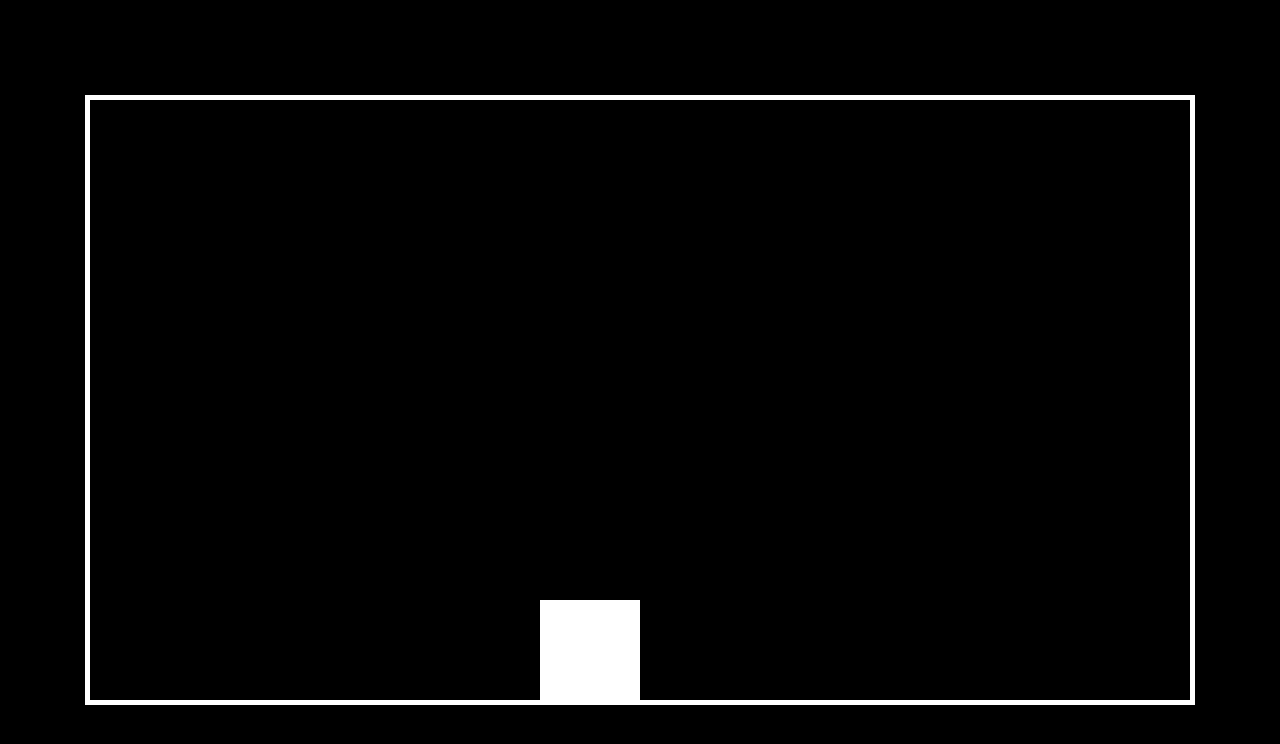
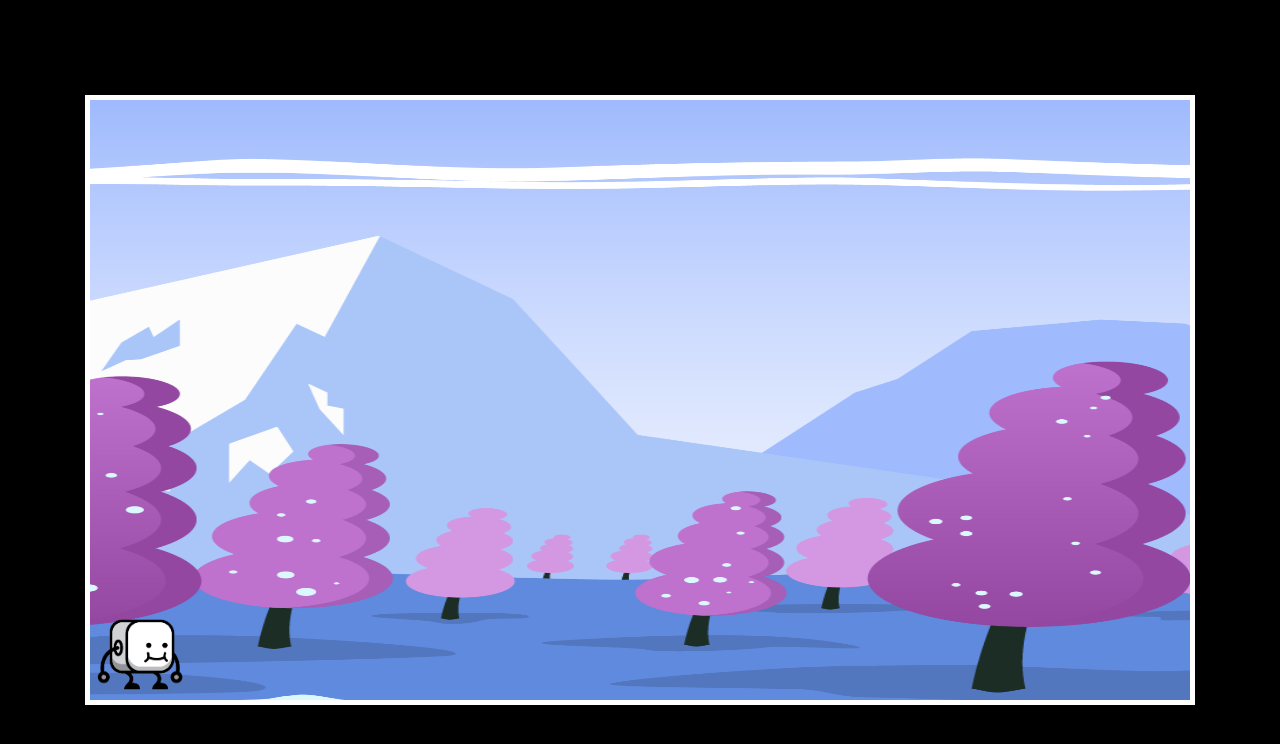
Before and after one commit to ShengzhiLuo/Paradise_Running, a website built with webpack: page index.html in a window 1280 px wide. Built offline with nearby package versions, Linux system fonts and the light colour scheme.

Commit message:
background

```diff
--- a/src/index.js
+++ b/src/index.js
@@ -42,33 +42,92 @@ window.addEventListener('load', () => {
             this.height = 100;
             this.x = 0;
             this.y = this.gameHeight - this.height;
-            this.image = document.getElementById('playerImage');
+            this.image = document.getElementById("playerImage");
+            // this.image = new Image();
+            // this.image.src = "player_run.png";
+            this.frameX = 0;
+            this.frameY = 0;
+            this.speed = 0;
+            this.vy = 0;
+            this.weight = 1;
         }
         draw(context) {
-            context.fillStyle = "white";
-            context.fillRect(this.x, this.y, this.width, this.height);
-            // context.drawImage(this.image, 0, 0);
+            // context.fillStyle = "white";
+            // context.fillRect(this.x, this.y, this.width, this.height);
+            // context.drawImage(this.image, this.frameX * this.width, this.frameY * this.height,  this.width, this.height, this.x, this.y, this.width, this.height);
+            context.drawImage(this.image, this.x, this.y, this.width, this.height);
         }
-        update() {
-            this.x++;
+        update(input) {
+
+            if (input.keys.indexOf("ArrowUp") !== -1 && this.onGround()) {
+                this.vy = -32;
+            } else if (input.keys.indexOf("ArrowRight") !== -1) {
+                this.speed = 5;
+            } else {
+                this.speed = 0;
+            }
+            this.x += this.speed;
+            if (this.x < 0) {
+                this.x = 0;
+            } else if (this.x > this.gameWidth - this.width) {
+                this.x = this.gameWidth - this.width;
+            }
+
+            this.y += this.vy;
+            if (!this.onGround()) {
+                this.vy += this.weight;
+                this.frameY = -1;
+            } else {
+                this.vy = 0;
+                this.frameY = 0;
+            }
+            if (this.y > this.gameHeight - this.height) {
+                this.y = this.gameHeight - this.height;
+            }
+        }
+
+        onGround() {
+            return this.y + this.height >= this.gameHeight;
         }
 
     };
 
+    class Background {
+        constructor(gamewidth, gameheight) {
+            this.gameWidth = gamewidth;
+            this.gameHeight = gameheight;
+            this.width = 2400;
+            this.height = 720;
+            this.x = 0;
+            this.y = 0;
+            this.image = document.getElementById("backgroundImage");
+            // this.image = new Image();
+            // this.image.src = "background.png";
+        }
+        draw(context) {
+            context.drawImage(this.image, this.x, this.y, this.width, this.height);
+            context.drawImage(this.image, this.x + this.width - 7, this.y, this.width, this.height);
+        }
+        update() {
+            this.x -= 7;
+            if (this.x < -this.width) {
+                this.x = 0;
+            }
+        }
+    }
+
     const input = new InputHandler();
     const player = new Player(canvas.width, canvas.height);
+    const background = new Background(canvas.width, canvas.height);
 
     function animate() {
         ctx.clearRect(0, 0, canvas.width, canvas.height);
+        background.draw(ctx);
+        background.update();
         player.draw(ctx);
-        player.update();
+        player.update(input);
         requestAnimationFrame(animate);
     }
     animate();
 
-
-    class platform {
-
-    };
-
 });
--- a/src/index.scss
+++ b/src/index.scss
@@ -13,11 +13,15 @@ body{
     border: 5px solid white;
 }
 
-#playerImage, #backgroundImage,#platformImage {
+
+
+#backgroundImage,#platformImage {
     display: none;
 }
 
-#playerImage {
-    width: 100px;
-    height: 100px;
+
+#playerImage{
+    width: 50%;
+    height: 50%;
+    display: none;
 }
```
Also changed, not shown: dist/main.css, dist/main.js, 2 other files.
